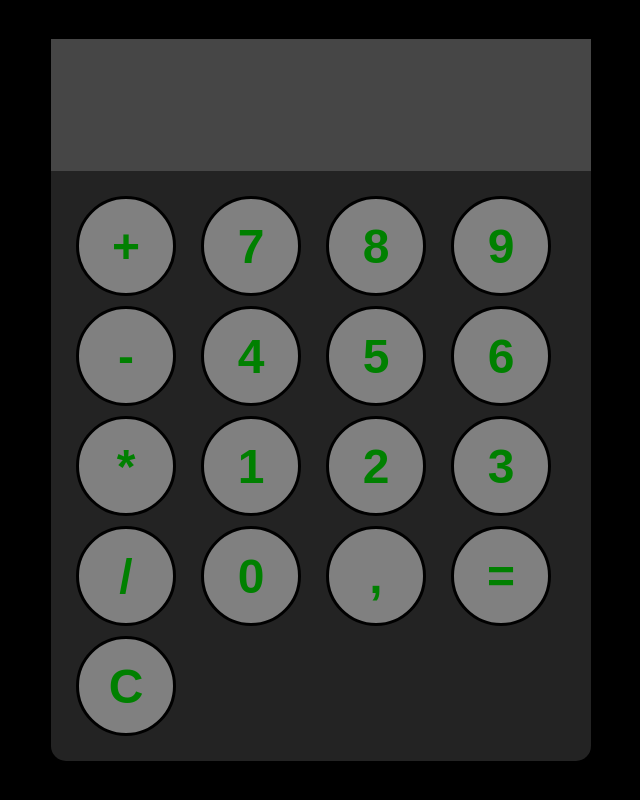
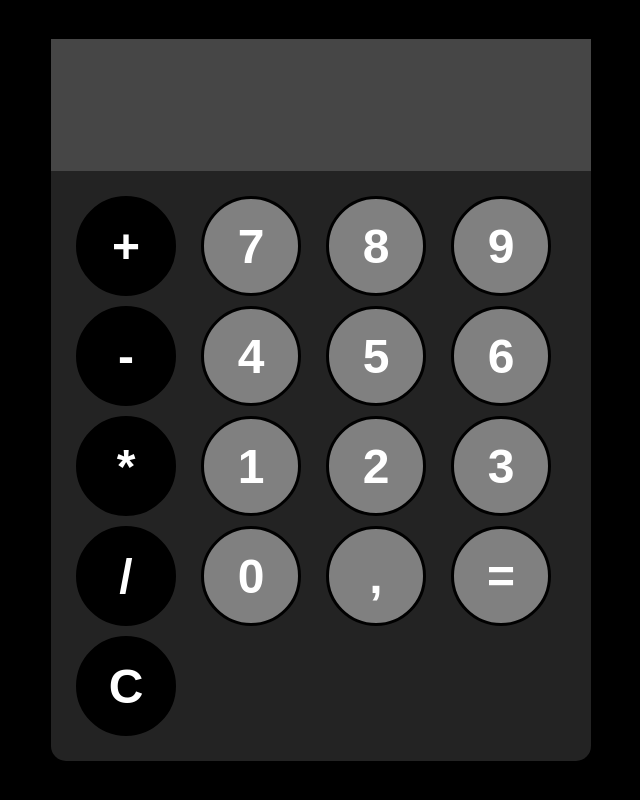
Before and after one commit to topapizza/calculator, a plain HTML site: page index.html in a window 1280 px wide. Shown: the whole page, without its empty margins (319-959 px from the left). Drawn offline with Linux system fonts and the light colour scheme.

Commit message:
Update styles.css

```diff
--- a/styles.css
+++ b/styles.css
@@ -33,7 +33,7 @@ button{
     border-radius:  50px;
     border:  3px solid black;
     background-color: grey;
-    color: green;
+    color: white;
     font-size: 3rem;
     font-weight: bold;
     cursor: pointer;
@@ -45,11 +45,11 @@ button:active{
     background-color: rgb(185, 185, 185);
 }
 .operator-btn{
-    background-color: light_blue;
+    background-color: black;
 }
 .operator-btn:hover{
-    background-color: rgb(198, 128, 0);
+    background-color: black;
 }
 .operator-btn:active{
-    background-color: rgb(255, 213, 134);
+    background-color: black;
 }
```
